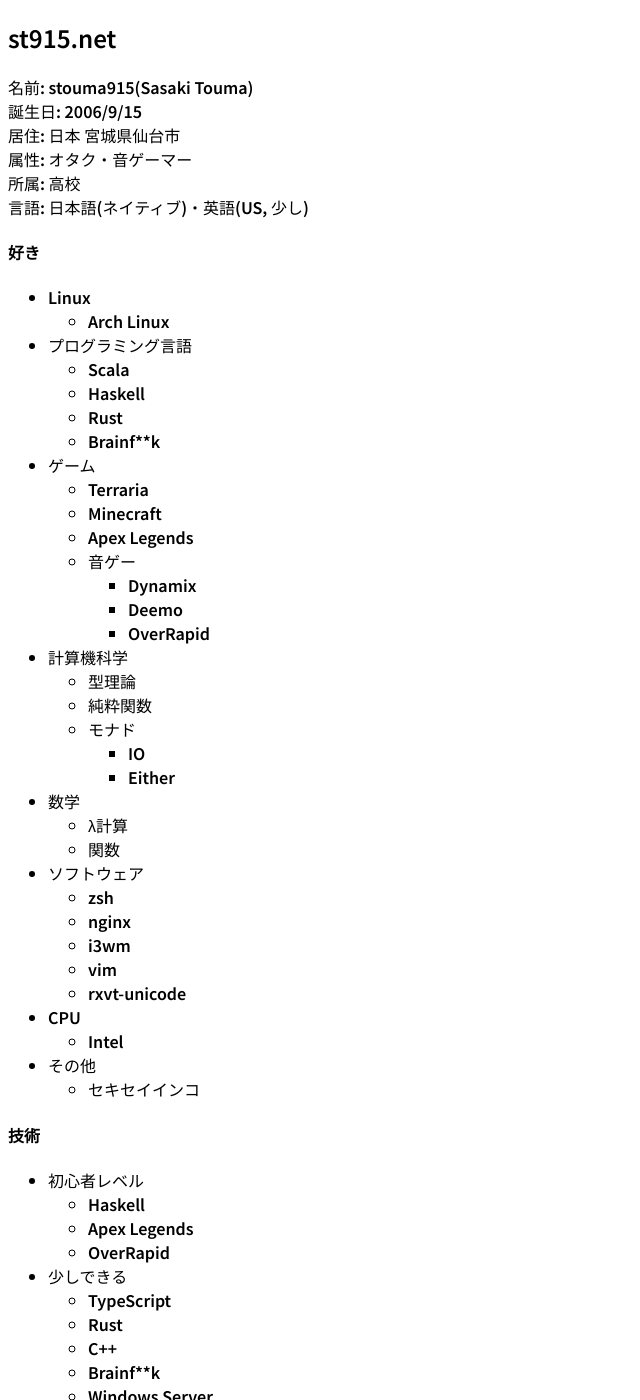
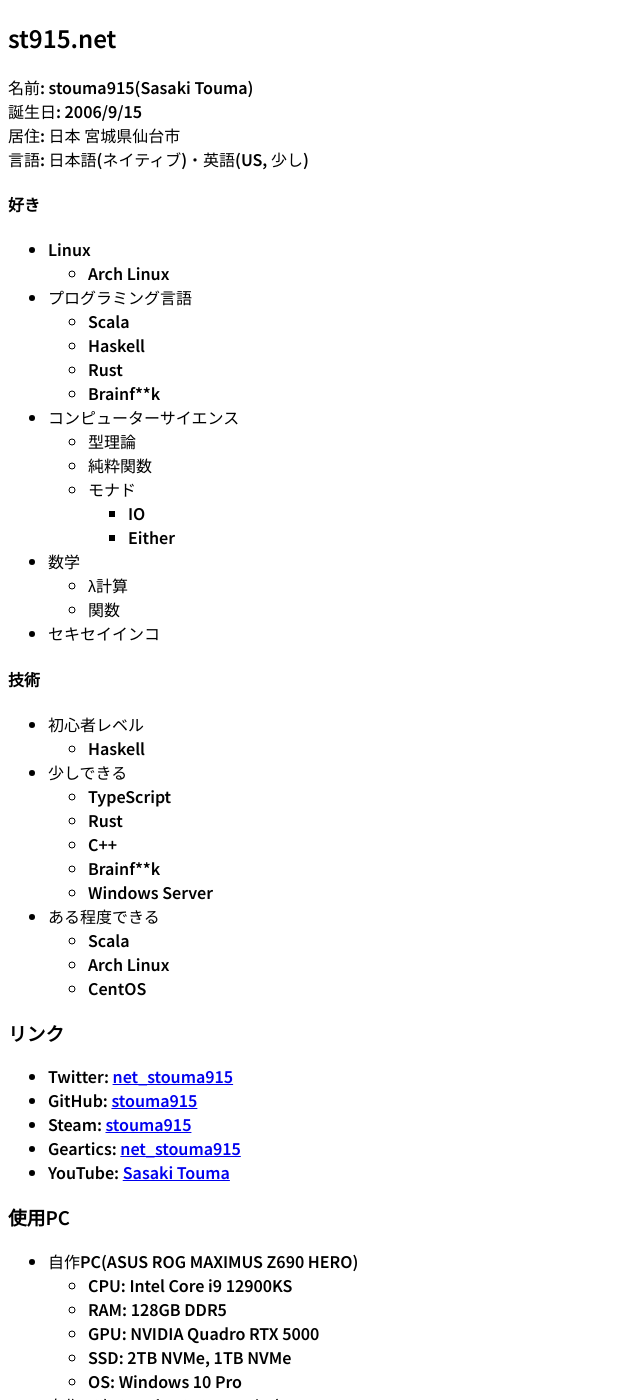
Before and after one commit to t-sasaki915/t-sasaki-net, a Jekyll site: the page built from docs/index.md, in a window 1280 px wide and 1400 px high. Shown: the whole window, without its empty margins (0-640 px from the left). Built offline with Jekyll 4.4.1, drawn with Linux system fonts in a browser that asks for light colours; Markdown is read by kramdown in place of the engine named in the settings; some of the changed text lies outside the part shown.

Commit message:
Update index.md

```diff
--- a/docs/index.md
+++ b/docs/index.md
@@ -10,8 +10,6 @@
 名前: stouma915(Sasaki Touma)<br>
 誕生日: 2006/9/15<br>
 居住: 日本 宮城県仙台市<br>
-属性: オタク・音ゲーマー<br>
-所属: 高校<br>
 言語: 日本語(ネイティブ)・英語(US, 少し)
 #### 好き
 - Linux
@@ -21,15 +19,7 @@
   - Haskell
   - Rust
   - Brainf\*\*k
-- ゲーム
-  - Terraria
-  - Minecraft
-  - Apex Legends
-  - 音ゲー
-    - Dynamix
-    - Deemo
-    - OverRapid
-- 計算機科学
+- コンピューターサイエンス
   - 型理論
   - 純粋関数
   - モナド
@@ -38,37 +28,21 @@
 - 数学
   - λ計算
   - 関数
-- ソフトウェア
-  - zsh
-  - nginx
-  - i3wm
-  - vim
-  - rxvt-unicode
-- CPU
-  - Intel
-- その他
-  - セキセイインコ
+- セキセイインコ
 
 #### 技術
 - 初心者レベル
   - Haskell
-  - Apex Legends
-  - OverRapid
 - 少しできる
   - TypeScript
   - Rust
   - C++
   - Brainf\*\*k
   - Windows Server
-  - Dynamix
-  - Deemo
 - ある程度できる
   - Scala
   - Arch Linux
   - CentOS
-  - i3wm
-  - Minecraft
-  - Terraria
 
 ### リンク
 * Twitter: [net_stouma915](https://twitter.com/net_stouma915)
```
